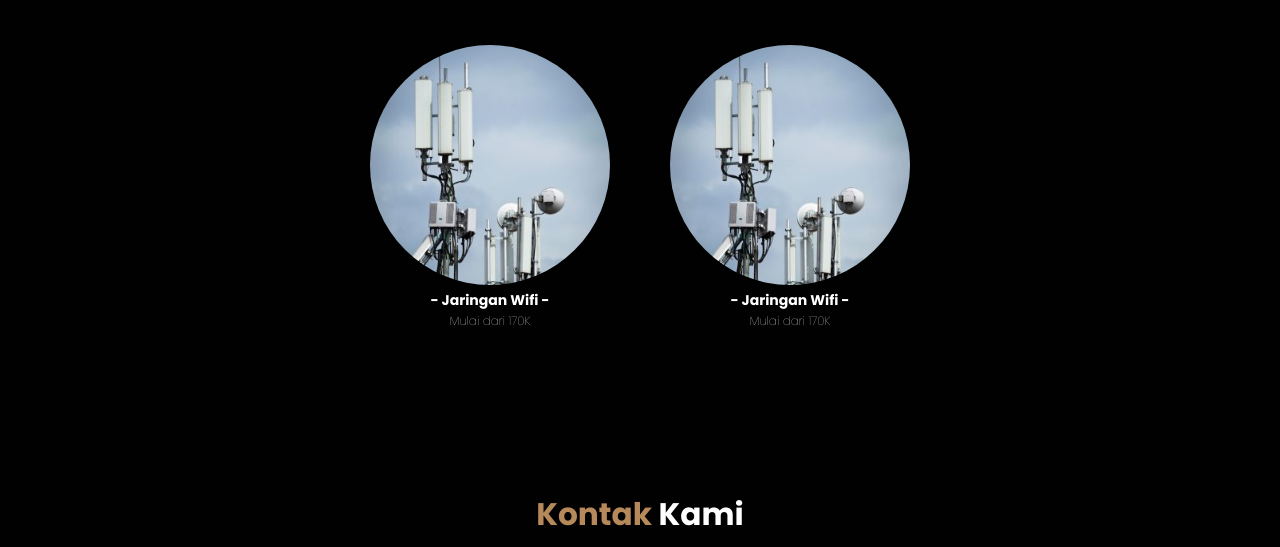
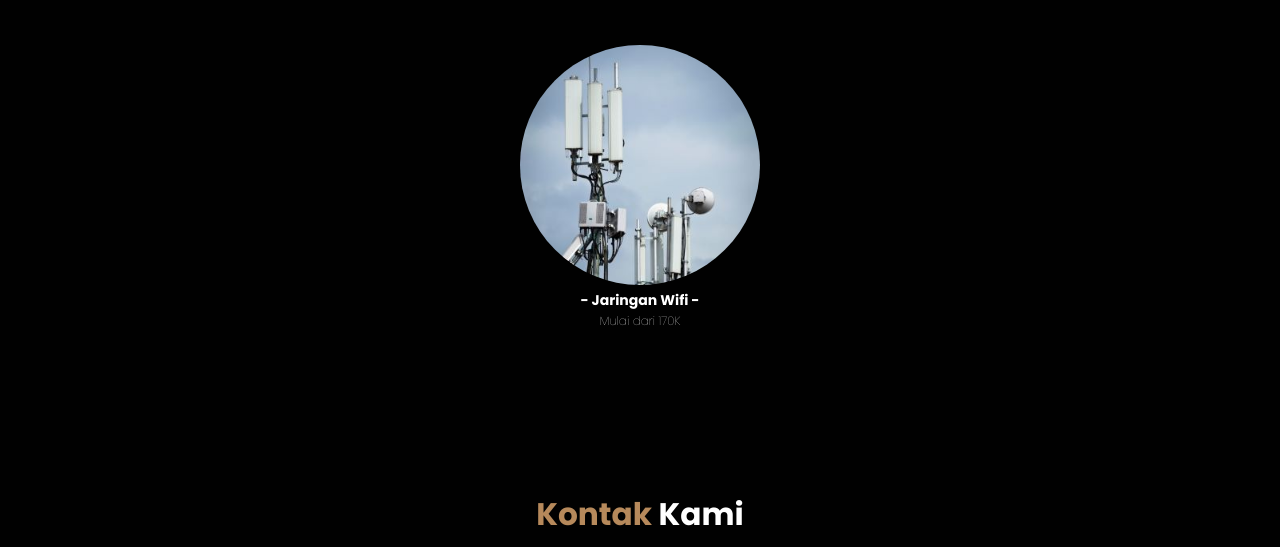
Before and after one commit to tirtawinihsuka-686/bmsp, a plain HTML site: page index.html in a window 1280 px wide. Shown: the part 1930-2477 px from the top of the page. Drawn offline with nearby package versions, Linux system fonts and the light colour scheme.

Commit message:
Update bmsp web

```diff
--- a/index.html
+++ b/index.html
@@ -104,10 +104,6 @@
 <h3 class="menu-card-title">- Jaringan Wifi -</h3>
 <p class="menu-card-price">Mulai dari 170K</p>
 </div>
-<div class="menu-card">
-<img src="img/menu/wifi.jpg" alt="Jaringan Wifi" class="menu-card-img">
-<h3 class="menu-card-title">- Jaringan Wifi -</h3>
-<p class="menu-card-price">Mulai dari 170K</p>
 </div>
   </div>
 </section>
```
